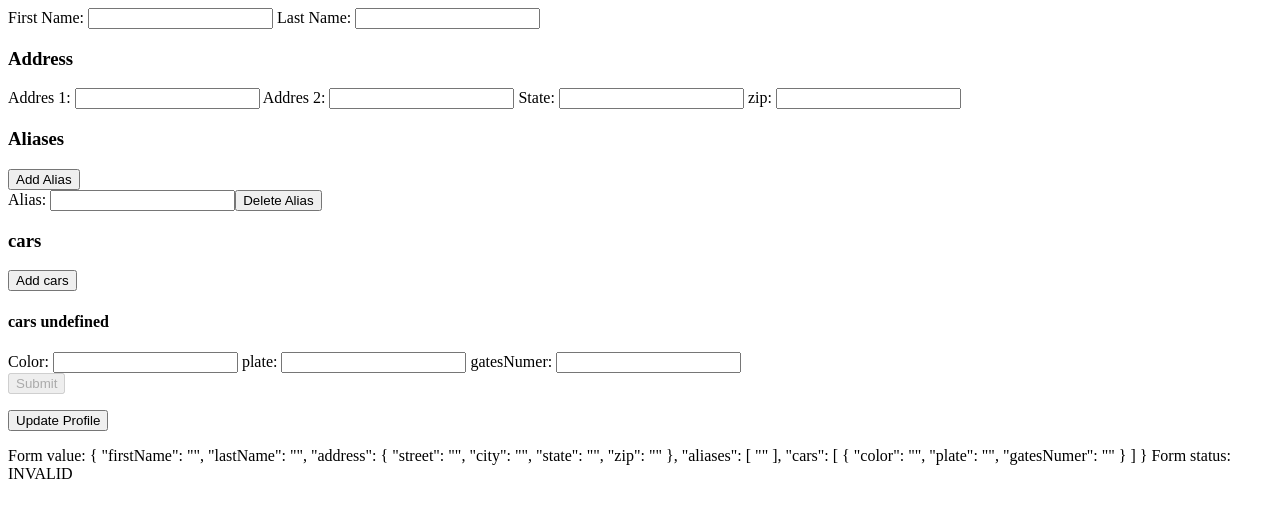
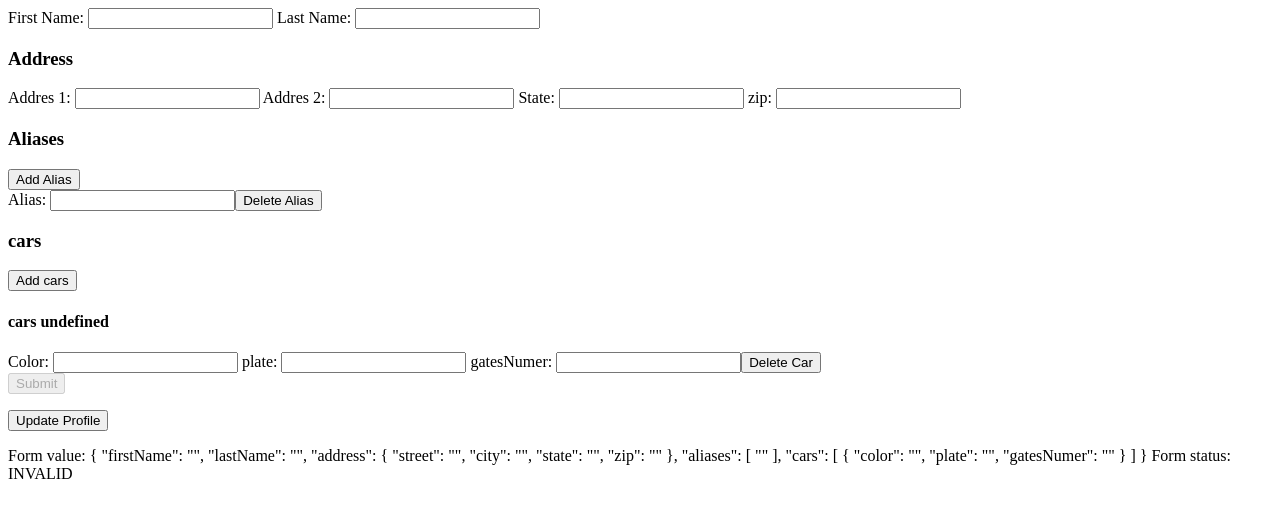
Before and after one commit to humbertojacobm/reactive-forms-angular-8, an Angular app: page / in a window 1280 px wide. Shown: the top 518 px of the page. Built offline with nearby package versions, Linux system fonts and the light colour scheme.

Commit message:
how to implemente delete in formArray that load formGroup

```diff
--- a/src/app/app.component.html
+++ b/src/app/app.component.html
@@ -61,6 +61,8 @@
       <div *ngFor="let car of cars.controls; let i=index">
         <app-cars
           [group]="car"
+          [index]="i"
+          (delete) = "deleteCar($event)"
         >
         </app-cars>
 
--- a/src/app/app.component.ts
+++ b/src/app/app.component.ts
@@ -95,4 +95,8 @@ export class AppComponent implements OnInit {
     this.aliases.removeAt(value);
   }
 
+  deleteCar(value: number){
+    this.cars.removeAt(value);
+  }
+
 }
--- a/src/app/cars/cars.component.html
+++ b/src/app/cars/cars.component.html
@@ -21,4 +21,9 @@
            id=""
            formControlName="gatesNumer">
   </label>
+  <button type="button"
+          (click)="delete()"
+  >
+    Delete Car
+  </button>
 </div>
--- a/src/app/cars/cars.component.ts
+++ b/src/app/cars/cars.component.ts
@@ -1,5 +1,6 @@
-import { Component, OnInit, Input } from '@angular/core';
+import { Component, OnInit, Input, Output, EventEmitter } from '@angular/core';
 import { FormGroup } from '@angular/forms';
+
 
 @Component({
   selector: 'app-cars',
@@ -9,9 +10,15 @@ import { FormGroup } from '@angular/forms';
 export class CarsComponent implements OnInit {
 
   @Input('group') group: FormGroup;
+  @Input('index') index: number;
+  @Output('delete') delete$: EventEmitter<any> = new EventEmitter();
   constructor() { }
 
   ngOnInit() {
   }
 
+  delete(){
+    this.delete$.emit(this.index);
+  }
+
 }
```
